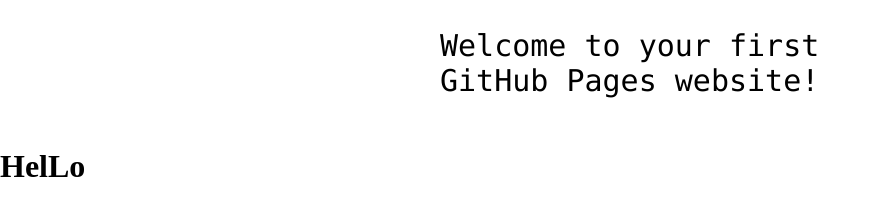
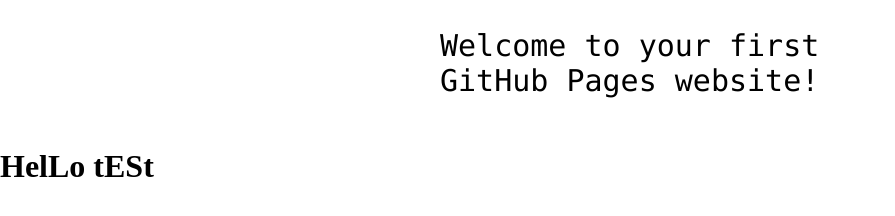
Before and after one commit to YusufOaris/hello-world, a plain HTML site: page index.html in a window 1280 px wide. Shown: the part 360-576 px from the top of the page, without its empty margins (0-895 px from the left). Drawn offline with Linux system fonts and the light colour scheme.

Commit message:
Update index.html

```diff
--- a/index.html
+++ b/index.html
@@ -13,7 +13,7 @@
 
 <!-- Change this code here by copy and pasting your template on line 15 -->
 <p>Welcome to your first GitHub Pages website!</p>
-<h1>HelLo</h1>
+<h1>HelLo tESt</h1>
 
 </body>
 </html>
```
